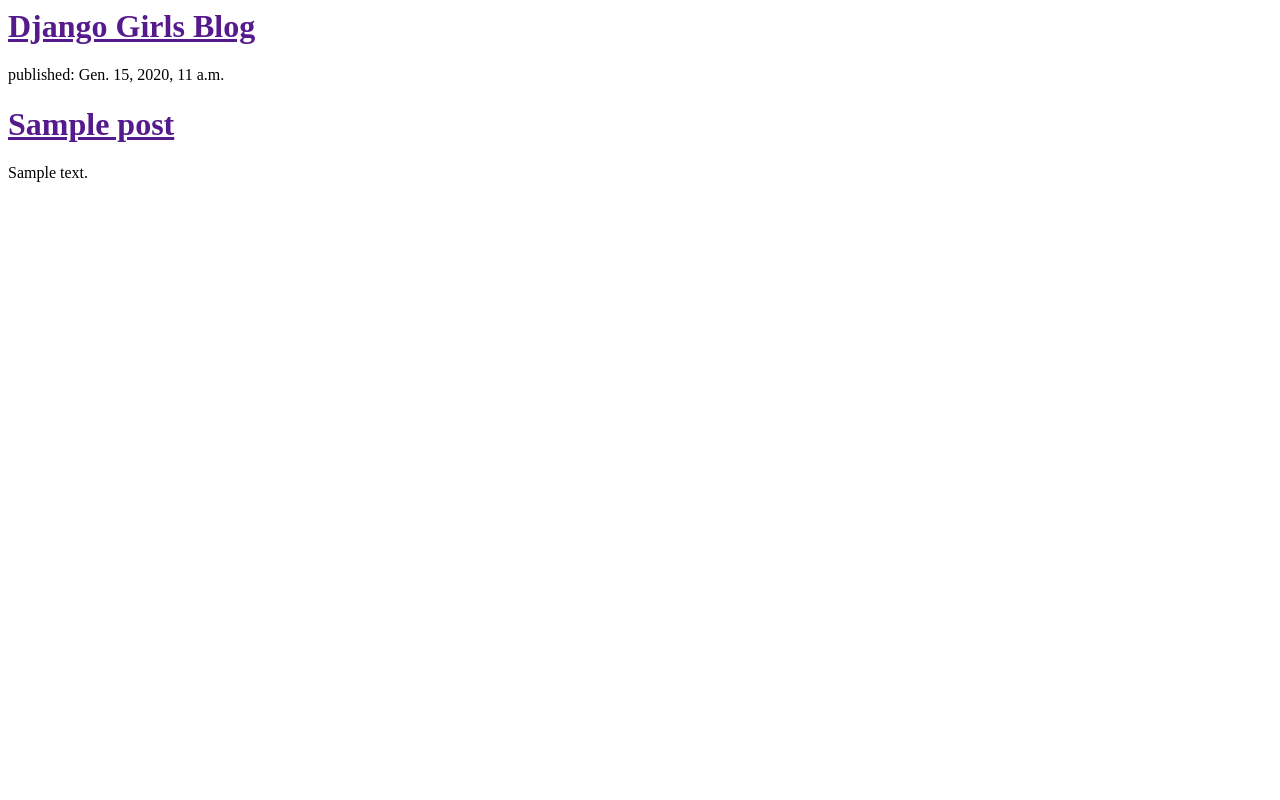
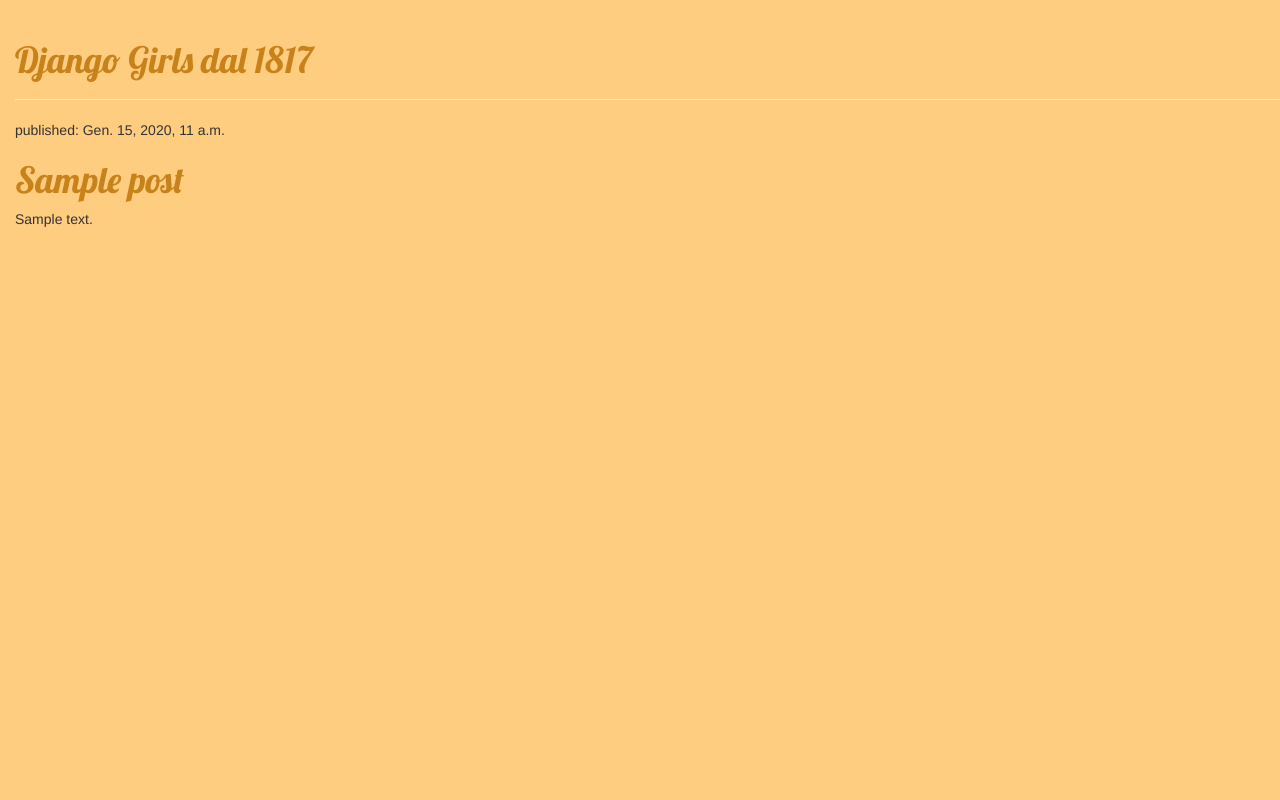
Before and after one commit to Anitram273/my-first-blog, a Django app: template blog/templates/blog/post_list.html in a window 1280 px wide. Run offline with Django 3.2, Linux system fonts and the light colour scheme; the template is opened without the code that fills it: values that come from a table or form of the project are taken from there, others are empty; tables that the repository leaves empty hold one stand-in row (values such as "Sample post"); some libraries are stand-ins or nearby versions.

Commit message:
creiamo e personalizziamo lo stile della pagina

```diff
--- /dev/null
+++ b/blog/static/css/blog.css
@@ -0,0 +1,8 @@
+h1 a {
+    color: rgba(200,130,25,1.0);
+    font-family: 'Lobster';
+}
+body {
+    padding-left: 15px;
+    background-color: rgba(255,185,75,0.7);
+}
--- a/blog/templates/blog/post_list.html
+++ b/blog/templates/blog/post_list.html
@@ -1,14 +1,19 @@
+{% load staticfiles %}
 <html>
     <head>
         <title>Django Girls blog</title>
+        <link rel="stylesheet" href="//maxcdn.bootstrapcdn.com/bootstrap/3.2.0/css/bootstrap.min.css">
+        <link rel="stylesheet" href="//maxcdn.bootstrapcdn.com/bootstrap/3.2.0/css/bootstrap-theme.min.css">
+        <link rel="stylesheet" href="{% static 'css/blog.css' %}">
+        <link href="https://fonts.googleapis.com/css?family=Lobster&subset=latin,latin-ext" rel="stylesheet" type="text/css">
     </head>
     <body>
-        <div>
-            <h1><a href="">Django Girls Blog</a></h1>
+        <div class="page-header">
+            <h1><a href="">Django Girls dal 1817</a></h1>
         </div>
 
         {% for post in posts %}
-            <div>
+            <div class="post">
                 <p>published: {{ post.published_date }}</p>
                 <h1><a href="">{{ post.title }}</a></h1>
                 <p>{{ post.text|linebreaksbr }}</p>
```
